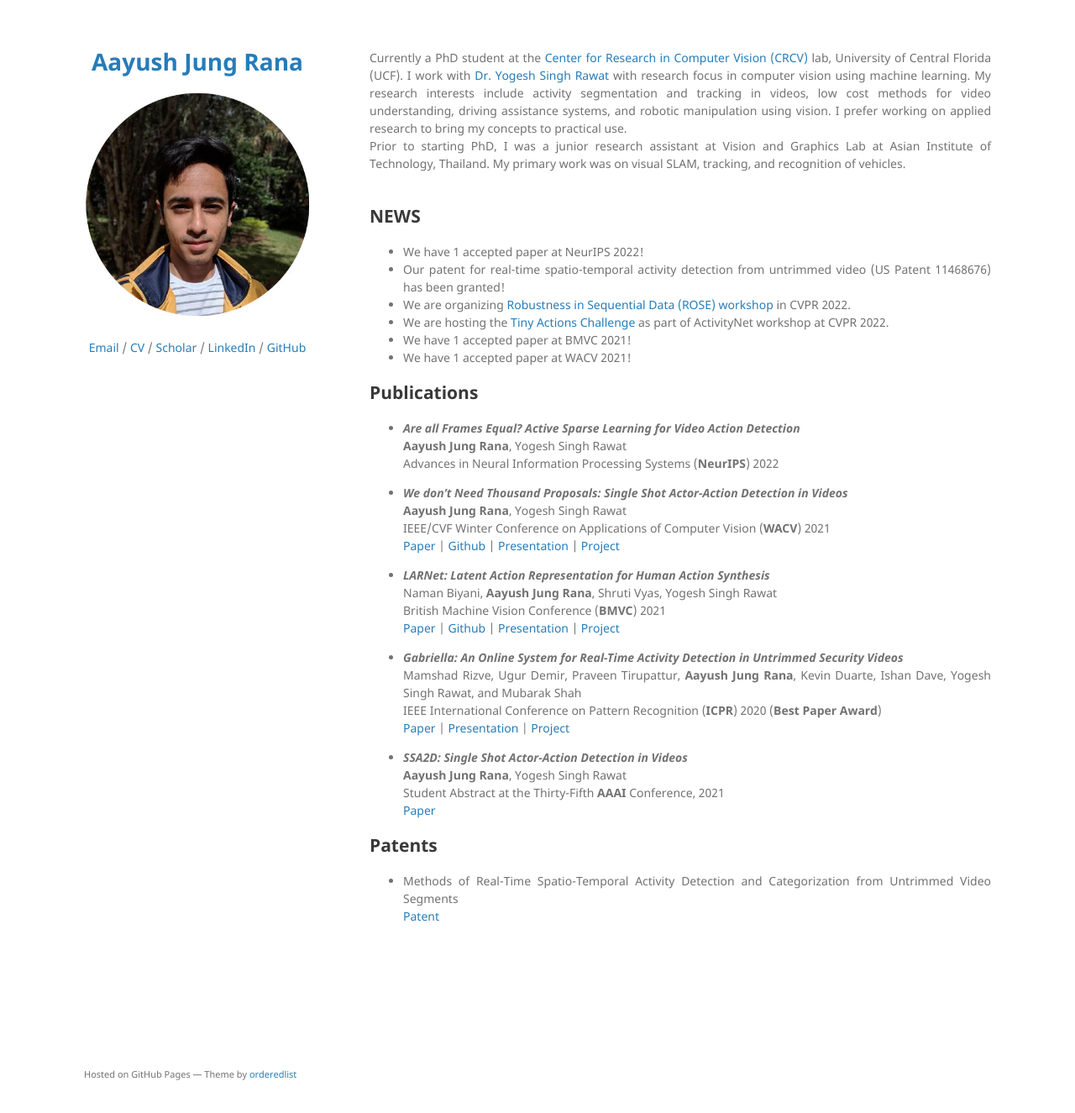
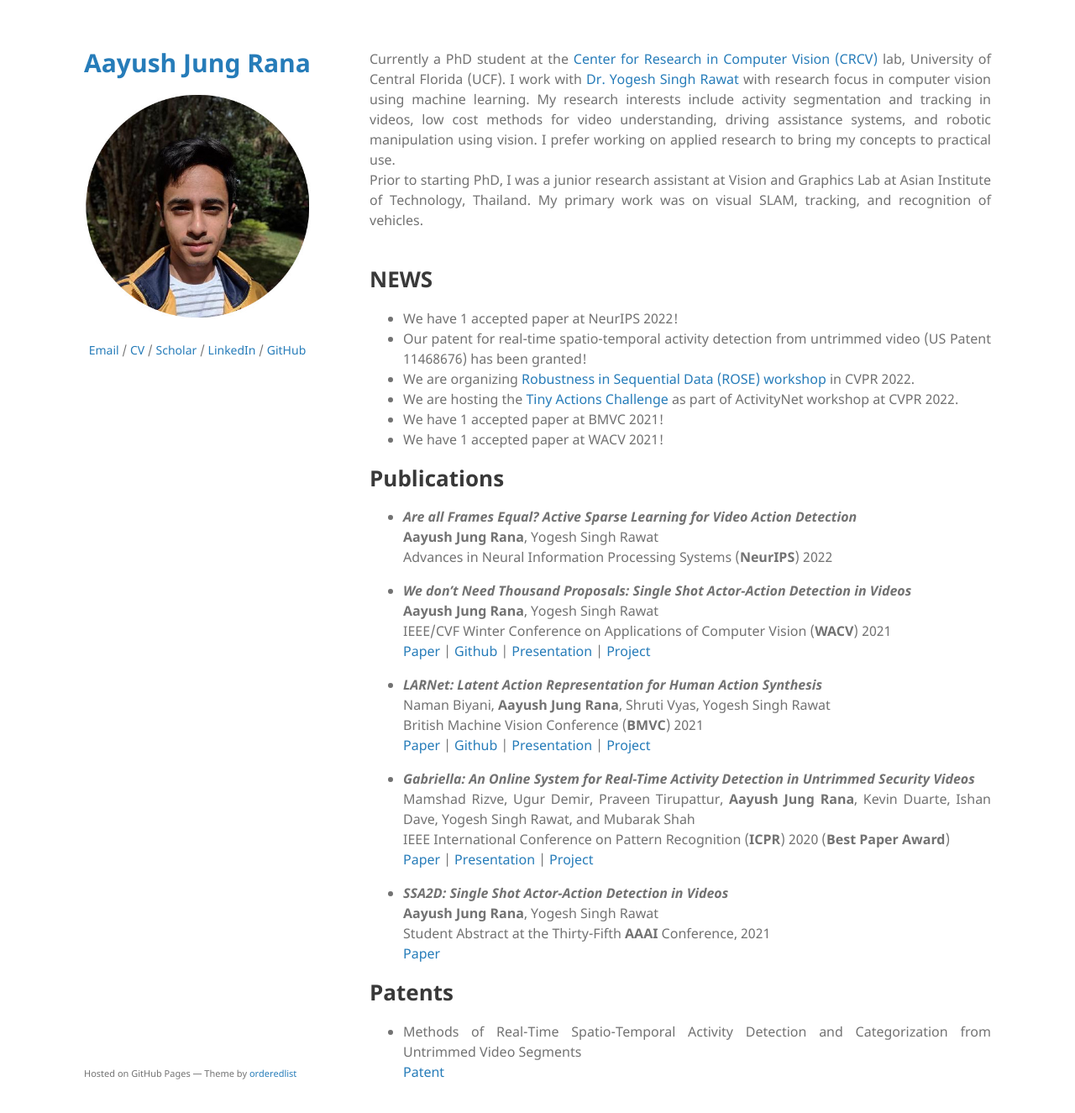
Before and after one commit to aayushjr/aayushjr.github.io, a Jekyll site: the page built from index.md, in a window 1280 px wide and 1358 px high. Shown: the top 1325 px of the window at 84% size. Built offline with Jekyll 4.4.1, drawn with Linux system fonts in a browser that asks for light colours; the repository's description, which GitHub fills in, is left out.

Commit message:
Update layout and font

```diff
--- a/_layouts/default.html
+++ b/_layouts/default.html
@@ -28,7 +28,7 @@
         {% endif %}
 
         {% if site.show_ref_links %}
-        <p class="view" style="text-align:center"><a href="mailto: {{ site.email }}">Email</a> / <a href="{{ site.cvlocation }}">CV</a> / <a href="{{ site.scholar }}">Scholar</a> / <a href="{{ site.linkedin }}">LinkedIn</a> / <a href="{{ site.github.owner_url }}">GitHub</a></p>
+        <p class="view" style="text-align:center;font-size:14px"><a href="mailto: {{ site.email }}">Email</a> / <a href="{{ site.cvlocation }}">CV</a> / <a href="{{ site.scholar }}">Scholar</a> / <a href="{{ site.linkedin }}">LinkedIn</a> / <a href="{{ site.github.owner_url }}">GitHub</a></p>
         {% endif %}
 
         {% if site.show_downloads %}
--- a/_sass/jekyll-theme-minimal.scss
+++ b/_sass/jekyll-theme-minimal.scss
@@ -7,6 +7,7 @@ body {
   font: 14px/1.5 "Noto Sans", "Helvetica Neue", Helvetica, Arial, sans-serif;
   color:#727272;
   font-weight:400;
+  font-size:16px;
 }
 
 h1, h2, h3, h4, h5, h6 {
@@ -23,11 +24,12 @@ h1, h2, h3 {
 }
 
 h1 {
-  font-size:28px;
+  font-size:30px;
 }
 
 h2 {
   color:#393939;
+  font-size:26px;
 }
 
 h3, h4, h5, h6 {
```
